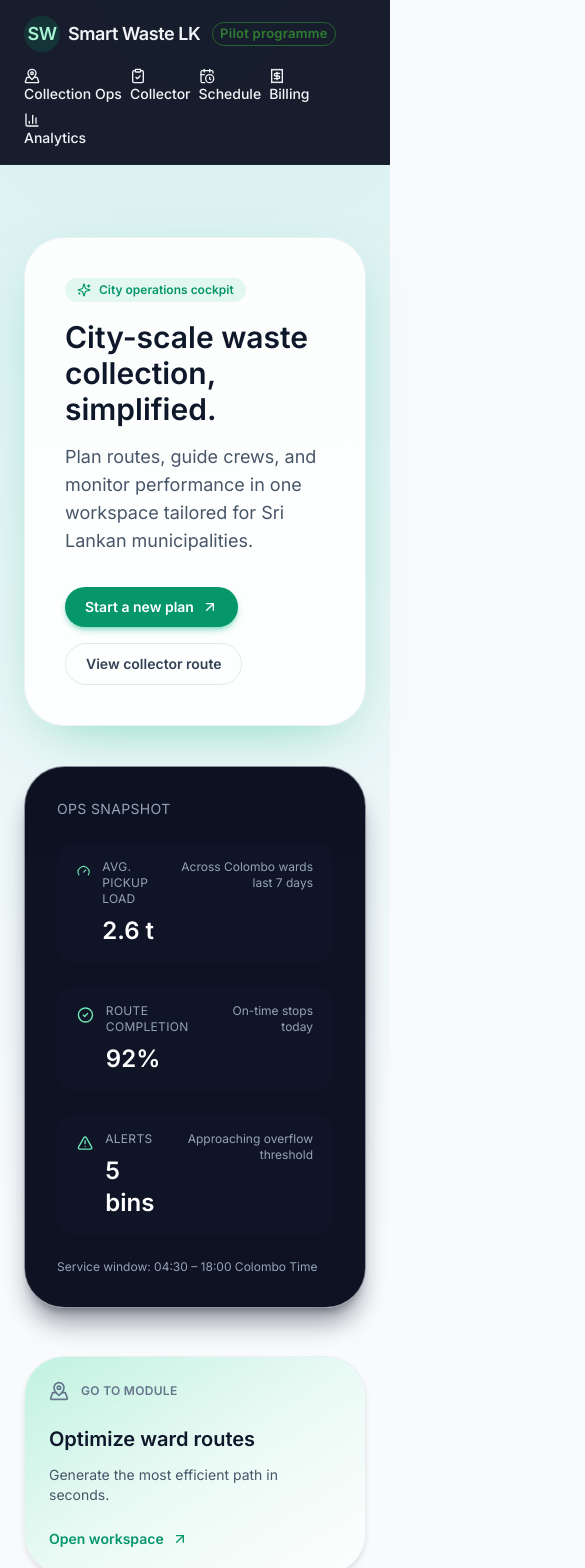
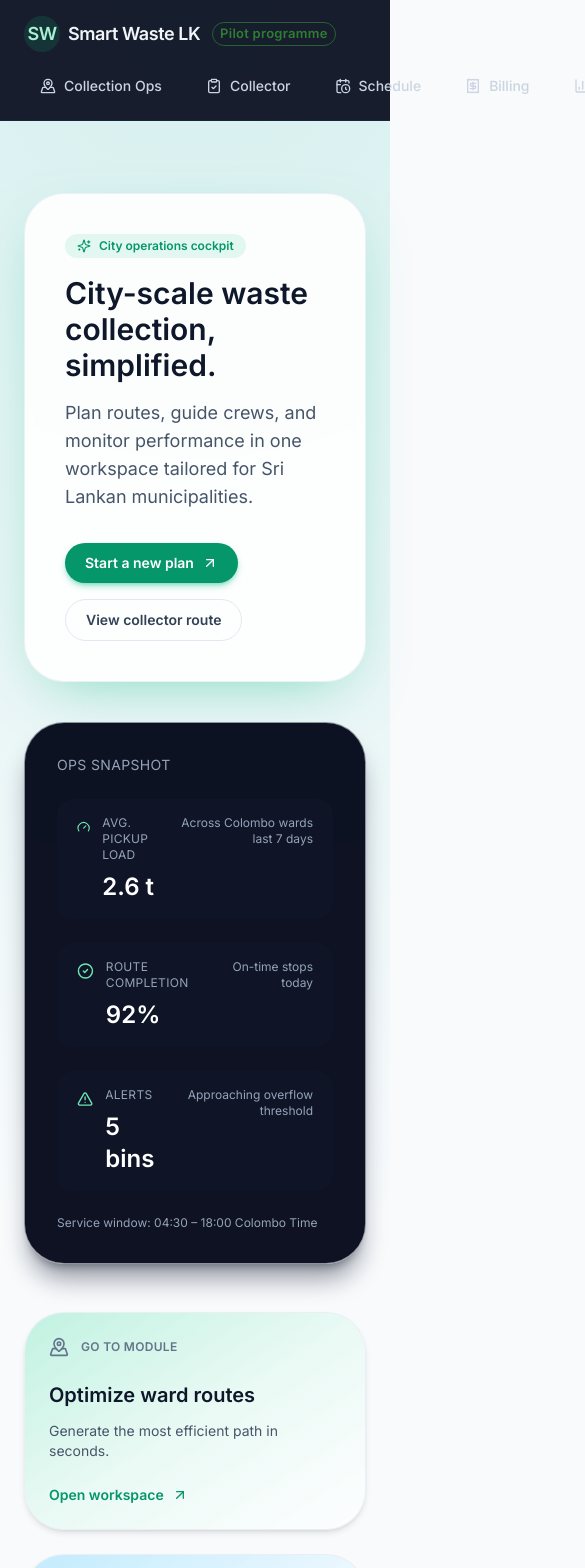
Before and after one commit to mfarthas-al/smart-waste, a React (Vite) app in the folder frontend/: page / in a window 390 px wide. Shown: the top 1568 px of the page, 585 px wide, since content can reach past the window. Built offline with nearby package versions, Linux system fonts and the light colour scheme.

Commit message:
Refactor App component for improved readability and consistency in JSX formatting

```diff
--- a/frontend/src/App.jsx
+++ b/frontend/src/App.jsx
@@ -1,25 +1,73 @@
-import { Link, NavLink, Routes, Route } from 'react-router-dom'
-import { CssBaseline, Chip, Tooltip, ThemeProvider, createTheme } from '@mui/material'
-import { MapPinned, ClipboardCheck, Truck, CalendarClock, Receipt, BarChart3, Sparkles, Gauge, CheckCircle2, AlertTriangle, ArrowUpRight } from 'lucide-react'
-import './App.css'
-import ManageCollectionOpsPage from './pages/ManageCollectionOps/ManageCollectionOpsPage.jsx'
-import CollectorView from './pages/ManageCollectionOps/CollectorView.jsx'
+import { Link, NavLink, Routes, Route } from "react-router-dom";
+import {
+  CssBaseline,
+  Chip,
+  Tooltip,
+  ThemeProvider,
+  createTheme,
+} from "@mui/material";
+import {
+  MapPinned,
+  ClipboardCheck,
+  Truck,
+  CalendarClock,
+  Receipt,
+  BarChart3,
+  Sparkles,
+  Gauge,
+  CheckCircle2,
+  AlertTriangle,
+  ArrowUpRight,
+} from "lucide-react";
+import "./App.css";
+import ManageCollectionOpsPage from "./pages/ManageCollectionOps/ManageCollectionOpsPage.jsx";
+import CollectorView from "./pages/ManageCollectionOps/CollectorView.jsx";
 
 const navLinks = [
-  { to: '/ops', label: 'Collection Ops', description: 'Plan and monitor routes', icon: MapPinned },
-  { to: '/collector', label: 'Collector', description: 'Daily stop checklist', icon: ClipboardCheck },
-  { to: '/schedule', label: 'Schedule', description: 'Pickup calendar', icon: CalendarClock },
-  { to: '/billing', label: 'Billing', description: 'Payments & invoices', icon: Receipt },
-  { to: '/analytics', label: 'Analytics', description: 'Performance dashboards', icon: BarChart3 },
-]
+  {
+    to: "/ops",
+    label: "Collection Ops",
+    description: "Plan and monitor routes",
+    icon: MapPinned,
+  },
+  {
+    to: "/collector",
+    label: "Collector",
+    description: "Daily stop checklist",
+    icon: ClipboardCheck,
+  },
+  {
+    to: "/schedule",
+    label: "Schedule",
+    description: "Pickup calendar",
+    icon: CalendarClock,
+  },
+  {
+    to: "/billing",
+    label: "Billing",
+    description: "Payments & invoices",
+    icon: Receipt,
+  },
+  {
+    to: "/analytics",
+    label: "Analytics",
+    description: "Performance dashboards",
+    icon: BarChart3,
+  },
+];
 
 function Nav() {
   return (
     <header className="sticky top-0 z-20 border-b border-slate-800/60 bg-slate-950/90 backdrop-blur">
       <div className="mx-auto flex max-w-6xl flex-wrap items-center justify-between gap-4 px-6 py-4 text-slate-100">
         <div className="flex items-center gap-3">
-          <Link to="/" className="flex items-center gap-2 text-lg font-semibold tracking-tight">
-            <span className="inline-flex h-9 w-9 items-center justify-center rounded-full bg-brand-500/15 text-brand-200">SW</span>
+          <Link
+            to="/"
+            className="flex items-center gap-2 text-lg font-semibold tracking-tight"
+          >
+            <span className="inline-flex h-9 w-9 items-center justify-center rounded-full bg-brand-500/15 text-brand-200">
+              SW
+            </span>
             Smart Waste LK
           </Link>
           <Chip
@@ -27,46 +75,102 @@ function Nav() {
             size="small"
             color="success"
             variant="outlined"
-            sx={{ borderRadius: '999px', fontWeight: 600, letterSpacing: '0.02em' }}
+            sx={{
+              borderRadius: "999px",
+              fontWeight: 600,
+              letterSpacing: "0.02em",
+            }}
           />
         </div>
-        <nav className="flex flex-wrap items-center gap-2 text-sm font-medium">
-          {navLinks.map(link => (
-            <Tooltip key={link.to} title={link.description} placement="bottom" arrow enterDelay={150}>
+        <nav className="flex items-center flex-nowrap gap-3 md:gap-4 text-sm font-medium">
+          {navLinks.map((link) => (
+            <Tooltip
+              key={link.to}
+              title={link.description}
+              placement="bottom"
+              arrow
+              enterDelay={150}
+              componentsProps={{
+                tooltip: { sx: { pointerEvents: "none" } }, // optional
+                popper: { sx: {} },
+              }}
+            >
+              <span className="inline-flex">
                 <NavLink
                   to={link.to}
-                className={({ isActive }) => `group relative flex items-center gap-2 rounded-full px-4 py-2 transition ${
-                  isActive ? 'bg-brand-500/25 text-brand-100 shadow-inner' : 'text-slate-300 hover:bg-slate-800/80 hover:text-white'
-                }`}
+                  className={({ isActive }) =>
+                    `group relative inline-flex items-center gap-2 rounded-full px-4 py-2 transition
+         ${
+           isActive
+             ? "bg-brand-500/25 text-brand-100 shadow-inner"
+             : "text-slate-300 hover:bg-slate-800/80 hover:text-white"
+         }`
+                  }
                 >
                   {({ isActive }) => (
                     <>
-                    <link.icon className="h-4 w-4" />
-                    <span>{link.label}</span>
-                    {isActive && <span className="h-2 w-2 rounded-full bg-brand-200" />}
+                      <link.icon className="h-4 w-4 shrink-0" />
+                      <span className="whitespace-nowrap">{link.label}</span>
+                      {isActive && (
+                        <span className="h-2 w-2 rounded-full bg-brand-200" />
+                      )}
                     </>
                   )}
                 </NavLink>
+              </span>
             </Tooltip>
           ))}
         </nav>
       </div>
     </header>
-  )
+  );
 }
 
 function Home() {
   const highlights = [
-    { label: 'Avg. Pickup Load', value: '2.6 t', helper: 'Across Colombo wards last 7 days', icon: Gauge },
-    { label: 'Route Completion', value: '92%', helper: 'On-time stops today', icon: CheckCircle2 },
-    { label: 'Alerts', value: '5 bins', helper: 'Approaching overflow threshold', icon: AlertTriangle },
-  ]
+    {
+      label: "Avg. Pickup Load",
+      value: "2.6 t",
+      helper: "Across Colombo wards last 7 days",
+      icon: Gauge,
+    },
+    {
+      label: "Route Completion",
+      value: "92%",
+      helper: "On-time stops today",
+      icon: CheckCircle2,
+    },
+    {
+      label: "Alerts",
+      value: "5 bins",
+      helper: "Approaching overflow threshold",
+      icon: AlertTriangle,
+    },
+  ];
 
   const quickLinks = [
-    { to: '/ops', headline: 'Optimize ward routes', copy: 'Generate the most efficient path in seconds.', icon: MapPinned, accent: 'from-brand-400/30 via-brand-400/10 to-transparent' },
-    { to: '/collector', headline: 'Coordinate field teams', copy: 'Live progress and digital checklists for crews.', icon: Truck, accent: 'from-sky-400/30 via-sky-400/10 to-transparent' },
-    { to: '/analytics', headline: 'Spot hotspots early', copy: 'Use telemetry to prevent overflow incidents.', icon: BarChart3, accent: 'from-amber-400/30 via-amber-400/10 to-transparent' },
-  ]
+    {
+      to: "/ops",
+      headline: "Optimize ward routes",
+      copy: "Generate the most efficient path in seconds.",
+      icon: MapPinned,
+      accent: "from-brand-400/30 via-brand-400/10 to-transparent",
+    },
+    {
+      to: "/collector",
+      headline: "Coordinate field teams",
+      copy: "Live progress and digital checklists for crews.",
+      icon: Truck,
+      accent: "from-sky-400/30 via-sky-400/10 to-transparent",
+    },
+    {
+      to: "/analytics",
+      headline: "Spot hotspots early",
+      copy: "Use telemetry to prevent overflow incidents.",
+      icon: BarChart3,
+      accent: "from-amber-400/30 via-amber-400/10 to-transparent",
+    },
+  ];
 
   return (
     <div className="mx-auto flex max-w-6xl flex-col gap-12 px-6 py-12">
@@ -76,49 +180,83 @@ function Home() {
             <Sparkles className="h-3.5 w-3.5" />
             City operations cockpit
           </div>
-          <h1 className="mt-4 text-3xl font-semibold text-slate-900 sm:text-4xl">City-scale waste collection, simplified.</h1>
-          <p className="mt-4 text-lg text-slate-600">Plan routes, guide crews, and monitor performance in one workspace tailored for Sri Lankan municipalities.</p>
+          <h1 className="mt-4 text-3xl font-semibold text-slate-900 sm:text-4xl">
+            City-scale waste collection, simplified.
+          </h1>
+          <p className="mt-4 text-lg text-slate-600">
+            Plan routes, guide crews, and monitor performance in one workspace
+            tailored for Sri Lankan municipalities.
+          </p>
           <div className="mt-8 flex flex-wrap gap-4">
-            <Link to="/ops" className="inline-flex items-center gap-2 rounded-full bg-brand-600 px-5 py-2.5 text-sm font-semibold text-white shadow-md shadow-brand-500/40 transition hover:translate-y-[-1px] hover:bg-brand-500">
+            <Link
+              to="/ops"
+              className="inline-flex items-center gap-2 rounded-full bg-brand-600 px-5 py-2.5 text-sm font-semibold text-white shadow-md shadow-brand-500/40 transition hover:translate-y-[-1px] hover:bg-brand-500"
+            >
               Start a new plan
               <ArrowUpRight className="h-4 w-4" />
             </Link>
-            <Link to="/collector" className="inline-flex items-center gap-2 rounded-full border border-slate-200 px-5 py-2.5 text-sm font-semibold text-slate-700 transition hover:border-brand-300 hover:text-brand-700">
+            <Link
+              to="/collector"
+              className="inline-flex items-center gap-2 rounded-full border border-slate-200 px-5 py-2.5 text-sm font-semibold text-slate-700 transition hover:border-brand-300 hover:text-brand-700"
+            >
               View collector route
             </Link>
           </div>
         </div>
         <div className="glass-panel rounded-4xl border border-slate-200/60 bg-slate-950/95 p-8 text-slate-100 shadow-xl shadow-slate-900/40">
-          <h2 className="text-sm uppercase tracking-wide text-slate-400">Ops snapshot</h2>
+          <h2 className="text-sm uppercase tracking-wide text-slate-400">
+            Ops snapshot
+          </h2>
           <div className="mt-6 grid gap-6">
-            {highlights.map(item => (
-              <div key={item.label} className="flex items-start justify-between rounded-2xl bg-slate-900/60 px-5 py-4">
+            {highlights.map((item) => (
+              <div
+                key={item.label}
+                className="flex items-start justify-between rounded-2xl bg-slate-900/60 px-5 py-4"
+              >
                 <div className="flex items-start gap-3">
                   <item.icon className="mt-0.5 h-5 w-5 text-brand-300" />
                   <div>
-                    <p className="text-xs uppercase tracking-wide text-slate-400">{item.label}</p>
-                    <p className="mt-2 text-2xl font-semibold text-white">{item.value}</p>
+                    <p className="text-xs uppercase tracking-wide text-slate-400">
+                      {item.label}
+                    </p>
+                    <p className="mt-2 text-2xl font-semibold text-white">
+                      {item.value}
+                    </p>
                   </div>
                 </div>
-                <p className="max-w-[12rem] text-right text-xs text-slate-400">{item.helper}</p>
+                <p className="max-w-[12rem] text-right text-xs text-slate-400">
+                  {item.helper}
+                </p>
               </div>
             ))}
           </div>
-          <p className="mt-6 text-xs text-slate-400">Service window: 04:30 – 18:00 Colombo Time</p>
+          <p className="mt-6 text-xs text-slate-400">
+            Service window: 04:30 – 18:00 Colombo Time
+          </p>
         </div>
       </section>
 
       <section className="grid gap-6 md:grid-cols-3">
-        {quickLinks.map(card => (
-          <Link key={card.to} to={card.to} className="group relative overflow-hidden rounded-4xl border border-slate-200/70 bg-white/80 p-6 shadow-md transition duration-200 hover:-translate-y-1 hover:shadow-xl">
-            <div className={`pointer-events-none absolute inset-0 bg-gradient-to-br ${card.accent}`} />
+        {quickLinks.map((card) => (
+          <Link
+            key={card.to}
+            to={card.to}
+            className="group relative overflow-hidden rounded-4xl border border-slate-200/70 bg-white/80 p-6 shadow-md transition duration-200 hover:-translate-y-1 hover:shadow-xl"
+          >
+            <div
+              className={`pointer-events-none absolute inset-0 bg-gradient-to-br ${card.accent}`}
+            />
             <div className="relative flex h-full flex-col justify-between gap-6">
               <div className="flex items-center gap-3 text-slate-500">
                 <card.icon className="h-5 w-5" />
-                <p className="text-xs font-semibold uppercase tracking-wide">Go to module</p>
+                <p className="text-xs font-semibold uppercase tracking-wide">
+                  Go to module
+                </p>
               </div>
               <div>
-                <h3 className="text-xl font-semibold text-slate-900">{card.headline}</h3>
+                <h3 className="text-xl font-semibold text-slate-900">
+                  {card.headline}
+                </h3>
                 <p className="mt-3 text-sm text-slate-600">{card.copy}</p>
               </div>
               <span className="inline-flex items-center gap-2 text-sm font-semibold text-brand-600 transition group-hover:text-brand-700">
@@ -130,38 +268,38 @@ function Home() {
         ))}
       </section>
     </div>
-  )
+  );
 }
 
 // Create a custom Material UI theme that integrates with our Tailwind colors
 const theme = createTheme({
   palette: {
     primary: {
-      main: '#10b981', // brand-500
-      light: '#34d399', // brand-400
-      dark: '#059669', // brand-600
-      contrastText: '#ffffff',
+      main: "#10b981", // brand-500
+      light: "#34d399", // brand-400
+      dark: "#059669", // brand-600
+      contrastText: "#ffffff",
     },
     secondary: {
-      main: '#475569', // slate-600
-      light: '#64748b', // slate-500
-      dark: '#334155', // slate-700
-      contrastText: '#ffffff',
+      main: "#475569", // slate-600
+      light: "#64748b", // slate-500
+      dark: "#334155", // slate-700
+      contrastText: "#ffffff",
     },
     background: {
-      default: '#f8fafc', // slate-50
-      paper: '#ffffff',
+      default: "#f8fafc", // slate-50
+      paper: "#ffffff",
     },
     text: {
-      primary: '#0f172a', // slate-900
-      secondary: '#475569', // slate-600
+      primary: "#0f172a", // slate-900
+      secondary: "#475569", // slate-600
     },
   },
   shape: {
     borderRadius: 8,
   },
   typography: {
-    fontFamily: 'Inter, system-ui, sans-serif',
+    fontFamily: "Inter, system-ui, sans-serif",
     h1: {
       fontWeight: 600,
     },
@@ -176,7 +314,7 @@ const theme = createTheme({
     },
     button: {
       fontWeight: 600,
-      textTransform: 'none',
+      textTransform: "none",
     },
   },
   components: {
@@ -198,7 +336,7 @@ const theme = createTheme({
 });
 
 export default function App() {
-  const currentYear = new Date().getFullYear()
+  const currentYear = new Date().getFullYear();
 
   return (
     <ThemeProvider theme={theme}>
@@ -210,22 +348,49 @@ export default function App() {
             <Route path="/" element={<Home />} />
             <Route path="/ops" element={<ManageCollectionOpsPage />} />
             <Route path="/collector" element={<CollectorView />} />
-            <Route path="/schedule" element={<div className="glass-panel mx-auto max-w-3xl rounded-3xl p-8 text-slate-600 shadow-md">Schedule module coming soon.</div>} />
-            <Route path="/billing" element={<div className="glass-panel mx-auto max-w-3xl rounded-3xl p-8 text-slate-600 shadow-md">Billing features are being prepared.</div>} />
-            <Route path="/analytics" element={<div className="glass-panel mx-auto max-w-3xl rounded-3xl p-8 text-slate-600 shadow-md">Analytics dashboards are in progress.</div>} />
+            <Route
+              path="/schedule"
+              element={
+                <div className="glass-panel mx-auto max-w-3xl rounded-3xl p-8 text-slate-600 shadow-md">
+                  Schedule module coming soon.
+                </div>
+              }
+            />
+            <Route
+              path="/billing"
+              element={
+                <div className="glass-panel mx-auto max-w-3xl rounded-3xl p-8 text-slate-600 shadow-md">
+                  Billing features are being prepared.
+                </div>
+              }
+            />
+            <Route
+              path="/analytics"
+              element={
+                <div className="glass-panel mx-auto max-w-3xl rounded-3xl p-8 text-slate-600 shadow-md">
+                  Analytics dashboards are in progress.
+                </div>
+              }
+            />
           </Routes>
         </main>
         <footer className="border-t border-slate-200/80 bg-white/70 py-6 text-sm text-slate-500">
           <div className="mx-auto flex max-w-6xl flex-wrap items-center justify-between gap-4 px-6">
             <p>© {currentYear} Smart Waste Sri Lanka Pilot</p>
             <div className="flex gap-4">
-              <Link to="/ops" className="hover:text-slate-700">Operations Control</Link>
-              <Link to="/collector" className="hover:text-slate-700">Field Crew</Link>
-              <Link to="/analytics" className="hover:text-slate-700">Insights</Link>
+              <Link to="/ops" className="hover:text-slate-700">
+                Operations Control
+              </Link>
+              <Link to="/collector" className="hover:text-slate-700">
+                Field Crew
+              </Link>
+              <Link to="/analytics" className="hover:text-slate-700">
+                Insights
+              </Link>
             </div>
           </div>
         </footer>
       </div>
     </ThemeProvider>
-  )
+  );
 }
```
Lines whose indentation alone changed are shown as unchanged.
